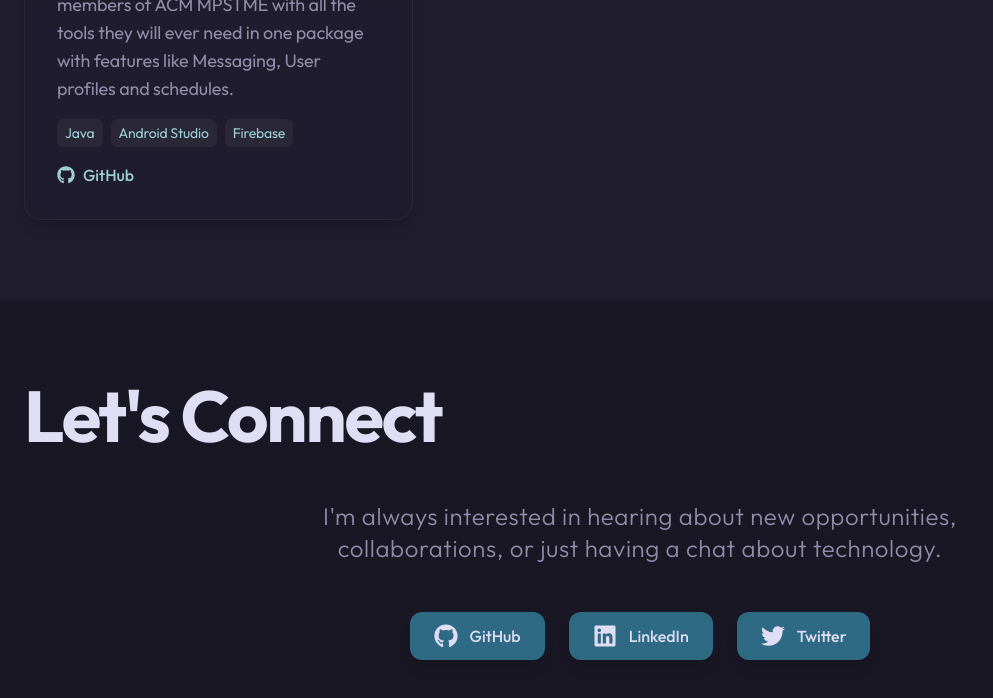
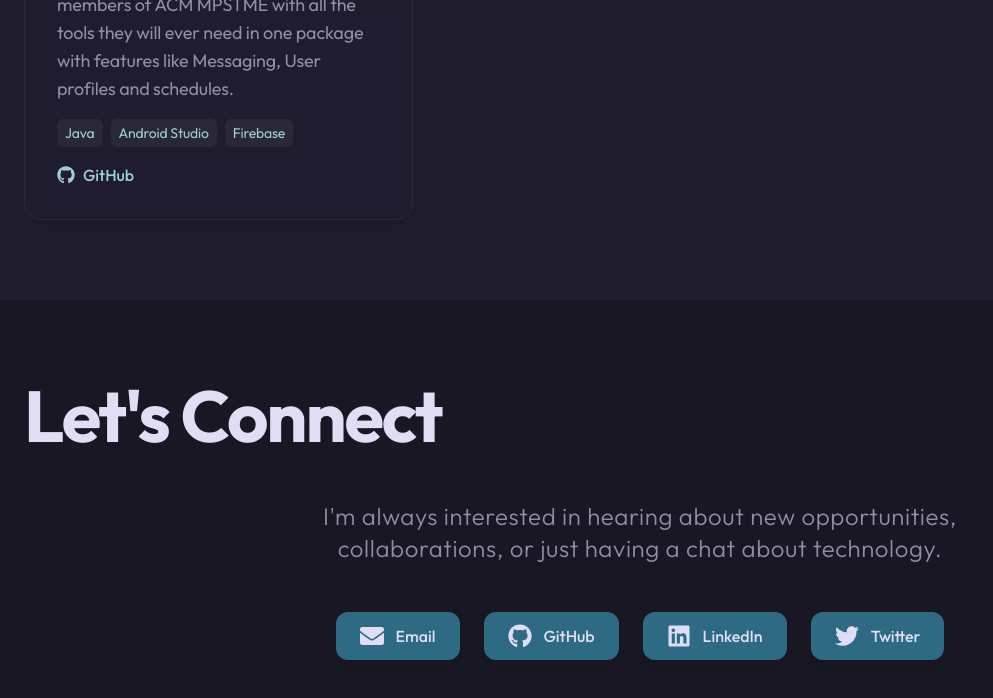
Before and after one commit to InfernapeXavier/InfernapeXavier.github.io, a Next.js app: page / in a window 1280 px wide. Shown: the part 2813-3511 px from the top of the page, without its empty margins (0-993 px from the left). Built offline with nearby package versions, Linux system fonts and the light colour scheme.

Commit message:
feat(contact): add email link to contact section
- Add email icon import from react-icons
- Add mailto link with website@rohitc.tech
- Style email button to match other social links

```diff
--- a/src/app/page.tsx
+++ b/src/app/page.tsx
@@ -1,4 +1,4 @@
-import { FaGithub, FaLinkedin, FaTwitter } from "react-icons/fa";
+import { FaGithub, FaLinkedin, FaTwitter, FaEnvelope } from "react-icons/fa";
 import { Suspense } from "react";
 import dynamic from "next/dynamic";
 import { projects } from "@/data/projects";
@@ -160,6 +160,13 @@ export default function Home() {
             </p>
             <div className="flex flex-wrap justify-center gap-6">
               <a
+                href="mailto:website@rohitc.tech"
+                className="button flex items-center space-x-3"
+              >
+                <FaEnvelope className="text-2xl" />
+                <span>Email</span>
+              </a>
+              <a
                 href="https://github.com/InfernapeXavier"
                 target="_blank"
                 rel="noreferrer"
```
